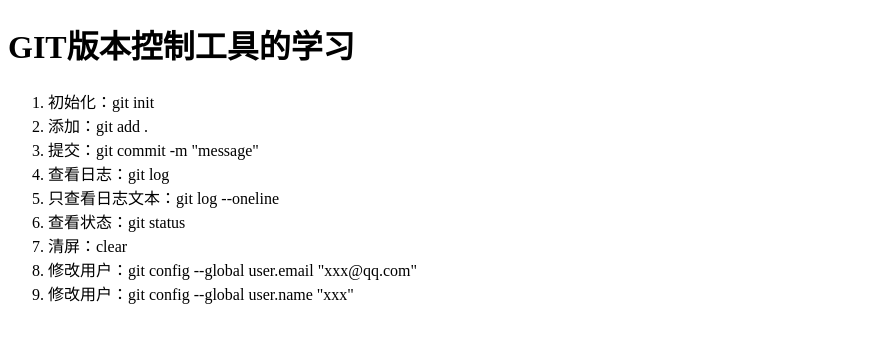
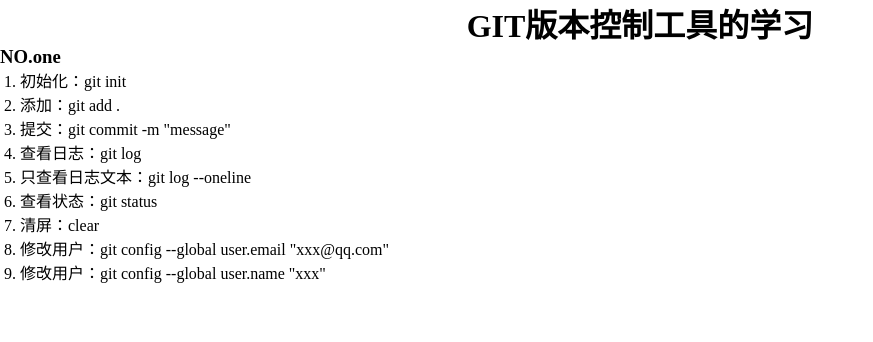
Before and after one commit to LIJING0906/GITstudy, a plain HTML site: page index.html in a window 1280 px wide. Shown: the whole page, without its empty margins (0-873 px from the left). Drawn offline with Linux system fonts and the light colour scheme.

Commit message:
增加列表样式

```diff
--- /dev/null
+++ b/css/index.css
@@ -0,0 +1,6 @@
+h1{
+    text-align: center;
+}
+ol{
+    margin-left: 20px;
+}
--- a/css/reset.css
+++ b/css/reset.css
@@ -3,9 +3,6 @@
     margin: 0;
 }
 
-ul,ol{
-    list-style: none;
-}
 a{
     text-decoration: none;
 }
--- a/index.html
+++ b/index.html
@@ -5,9 +5,12 @@
     <meta name="viewport" content="width=device-width, initial-scale=1.0">
     <meta http-equiv="X-UA-Compatible" content="ie=edge">
     <title>Document</title>
+    <link rel="stylesheet" href="./css/reset.css">
+    <link rel="stylesheet" href="./css/index.css">
 </head>
 <body>
     <h1>GIT版本控制工具的学习</h1>
+    <h3>NO.one</h3>
     <ol>
       <li>初始化：git init</li>
       <li>添加：git add .</li>
@@ -19,5 +22,6 @@
       <li>修改用户：git config --global user.email "xxx@qq.com"</li>
       <li>修改用户：git config --global user.name "xxx"</li>
     </ol>
+
 </body>
 </html>
```
